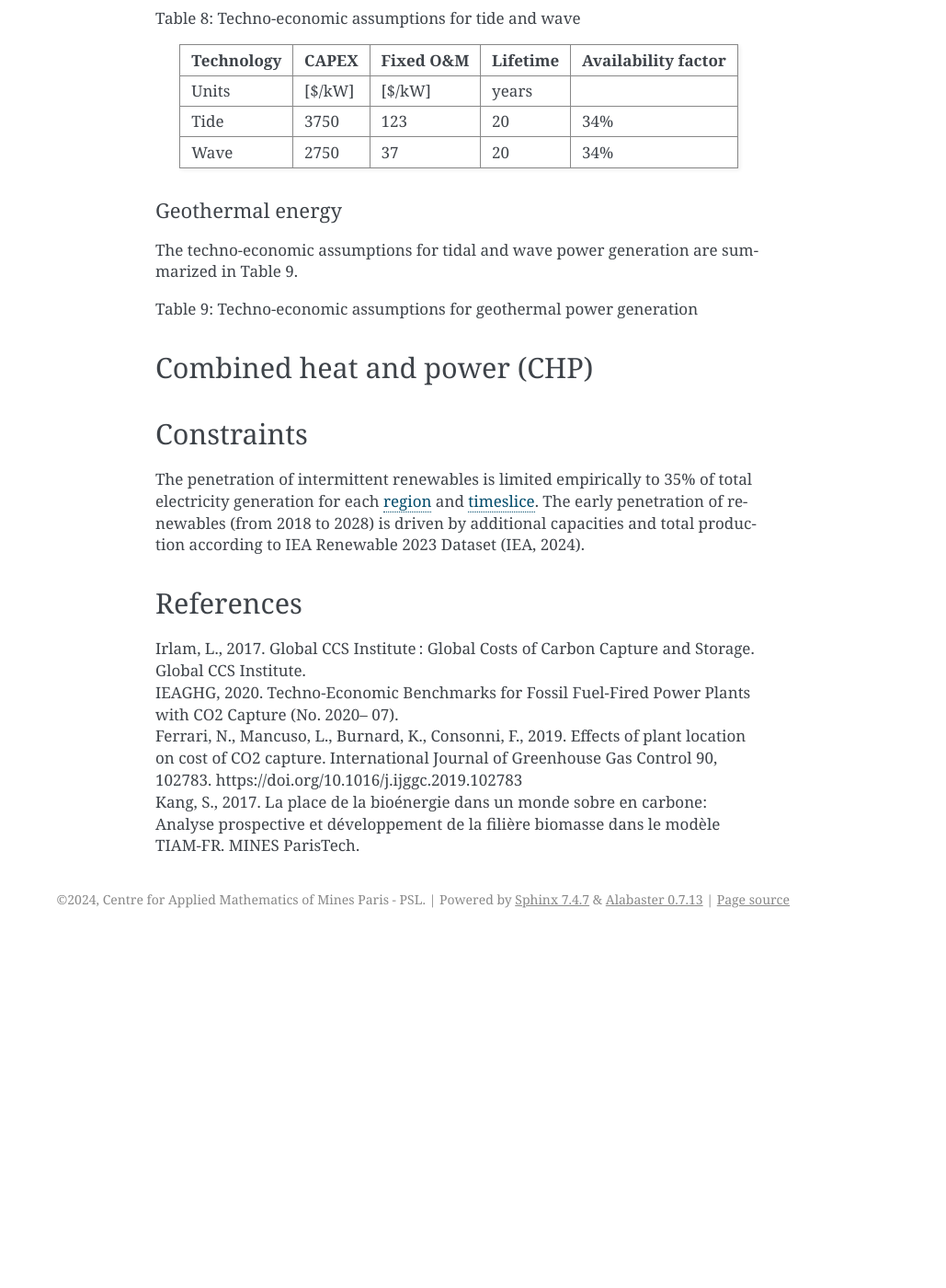
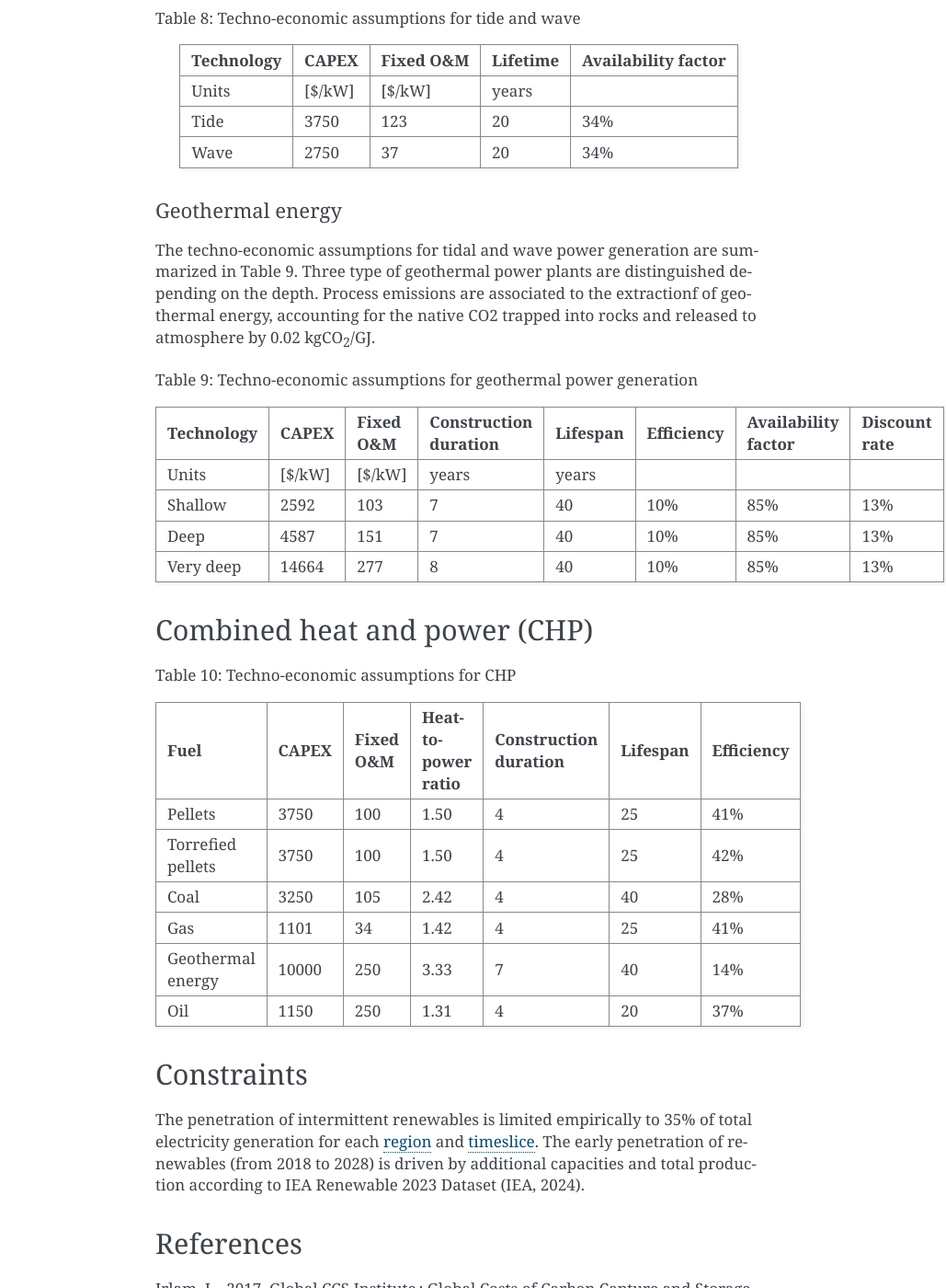
Before and after one commit to LucasDesport/tiam-fr, a Sphinx documentation site: the page built from docs/energy-sectors/supply/power-sector.md, in a window 1280 px wide and 1400 px high, scrolled down 15194 px. Shown: the whole window at 92% size, without its empty margins (251-1280 px from the left). Built offline with Sphinx 7.4.7, drawn with Linux system fonts in a browser that asks for light colours; before the commit the page ends 16211 px from its top, so only the background shows below that.

Commit message:
Update power-sector.md

```diff
--- a/docs/energy-sectors/supply/power-sector.md
+++ b/docs/energy-sectors/supply/power-sector.md
@@ -195,11 +195,27 @@ Table 8: Techno-economic assumptions for tide and wave
 
 #### Geothermal energy
 
-The techno-economic assumptions for tidal and wave power generation are summarized in Table 9.
+The techno-economic assumptions for tidal and wave power generation are summarized in Table 9. Three type of geothermal power plants are distinguished depending on the depth. Process emissions are associated to the extractionf of geothermal energy, accounting for the native CO2 trapped into rocks and released to atmosphere by 0.02 kgCO<sub>2</sub>/GJ.
 
 Table 9: Techno-economic assumptions for geothermal power generation
+| Technology | CAPEX | Fixed O&M | Construction duration | Lifespan | Efficiency | Availability factor | Discount rate |
+| ---------- | ----- | --------- | --------------------- | -------- | ---------- | ------------------- | ------------- |
+| Units      |[$/kW] | [$/kW]    | years                 | years    |            |                     |               |
+| Shallow    | 2592  | 103       | 7                     | 40       | 10%        | 85%                 | 13%           |
+| Deep       | 4587  | 151       | 7                     | 40       | 10%        | 85%                 | 13%           |
+| Very deep  | 14664 | 277       | 8                     | 40       | 10%        | 85%                 | 13%           |
 
 ## Combined heat and power (CHP)
+
+Table 10: Techno-economic assumptions for CHP
+| Fuel              | CAPEX | Fixed O&M | Heat-to-power ratio | Construction duration | Lifespan | Efficiency |
+| ----------------- | --------- | -------- | --------- | --------- | ---------- | ------- |
+| Pellets           | 3750      | 100      | 1.50      | 4         | 25         | 41%     |
+| Torrefied pellets | 3750      | 100      | 1.50      | 4         | 25         | 42%     |
+| Coal              | 3250      | 105      | 2.42      | 4         | 40         | 28%     |
+| Gas               | 1101      | 34       | 1.42      | 4         | 25         | 41%     |
+| Geothermal energy | 10000     | 250      | 3.33      | 7         | 40         | 14%     |
+| Oil               | 1150      | 250      | 1.31      | 4         | 20         | 37%     |
 
 ## Constraints
 
```
